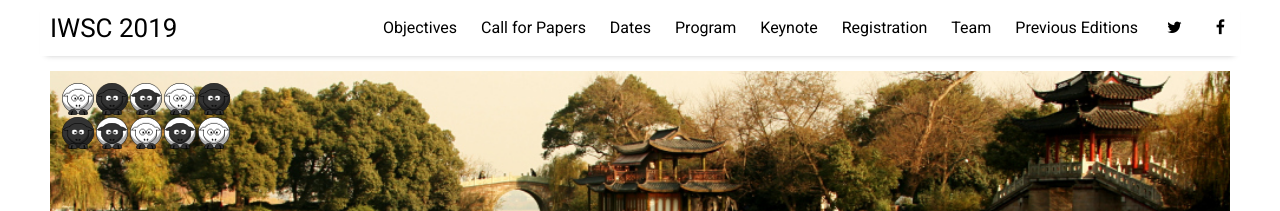
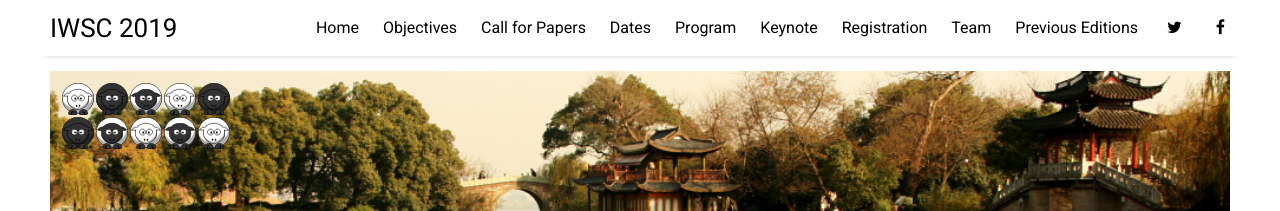
Before and after one commit to iwsc2019/iwsc2019.github.io, a Jekyll site: the page built from index.html, in a window 1280 px wide. Shown: the top 211 px of the page. Built offline with Jekyll 4.4.1, drawn with Linux system fonts in a browser that asks for light colours; nearby versions of some CDN libraries; the list of posts is cut into pages by our own code; comment, search, counter and statistics services are not loaded.

Commit message:
Update settings.yml

```diff
--- a/_data/settings.yml
+++ b/_data/settings.yml
@@ -10,6 +10,7 @@ disqus:
   disqus_shortname: 'millennial-3'
 
 menu:
+- {name: 'Home', file: 'index.html'}
 - {name: 'Objectives', folder: 'pages', file: 'objectives.html'}
 - {name: 'Call for Papers', folder: 'pages', file: 'call_for_papers.html'}
 - {name: 'Dates', folder: 'pages', file: 'important_dates.html'}
```
